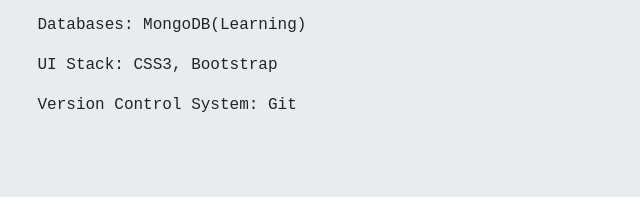
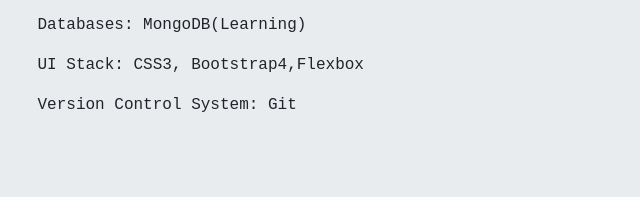
Before and after one commit to lutfulh/lutfulhd.github.io, a plain HTML site: page index.html in a window 1280 px wide. Shown: the part 443-666 px from the top of the page, 356-996 px from the left. Drawn offline with Linux system fonts and the light colour scheme; a web font is replaced by a local one.

Commit message:
Update index.html

```diff
--- a/index.html
+++ b/index.html
@@ -61,7 +61,7 @@
               <p>Languages: JavaScript,Java,HTML5</p>
               <p>JS Stack: jQuery, ReactJS(Learning), NodeJS(Learning)</p>
               <p>Databases: MongoDB(Learning)</p>
-              <p>UI Stack: CSS3, Bootstrap</p>
+              <p>UI Stack: CSS3, Bootstrap4,Flexbox</p>
               <p>Version Control System: Git</p>
             </div>
           </div>
```
